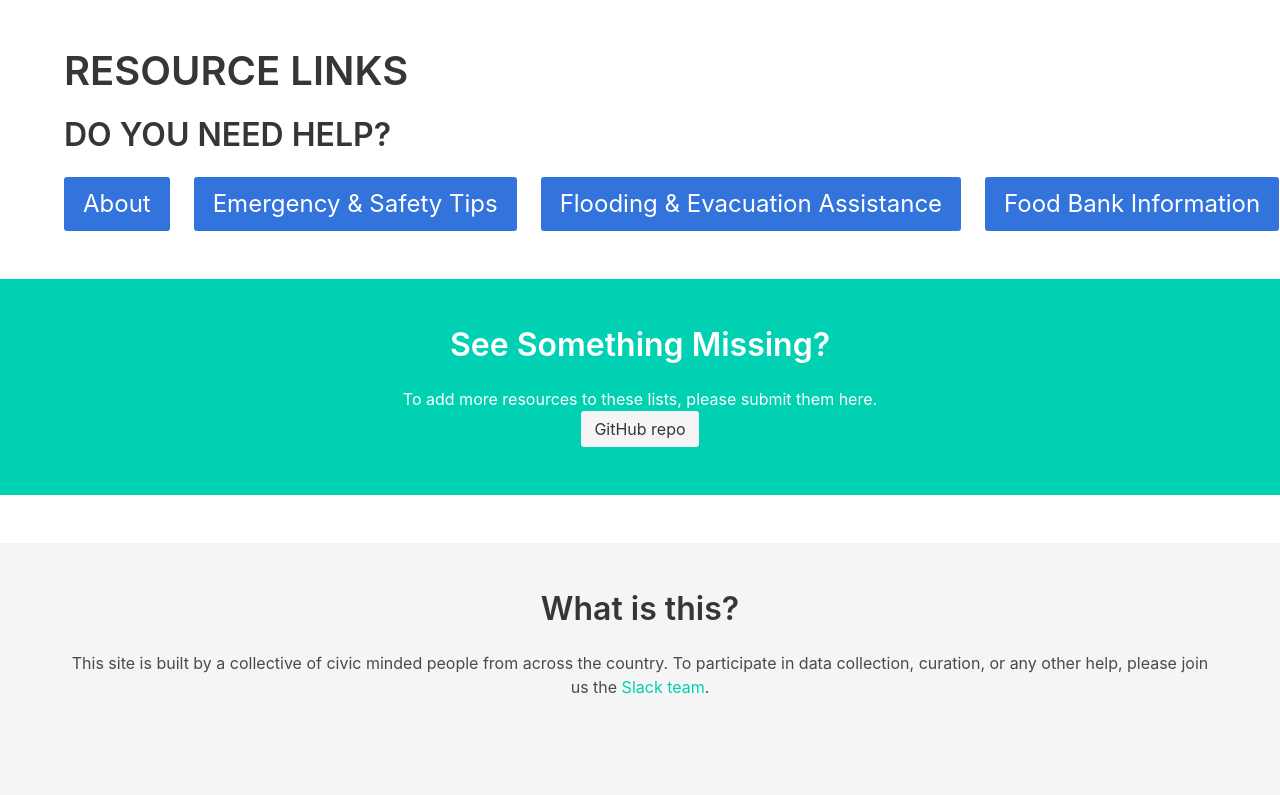
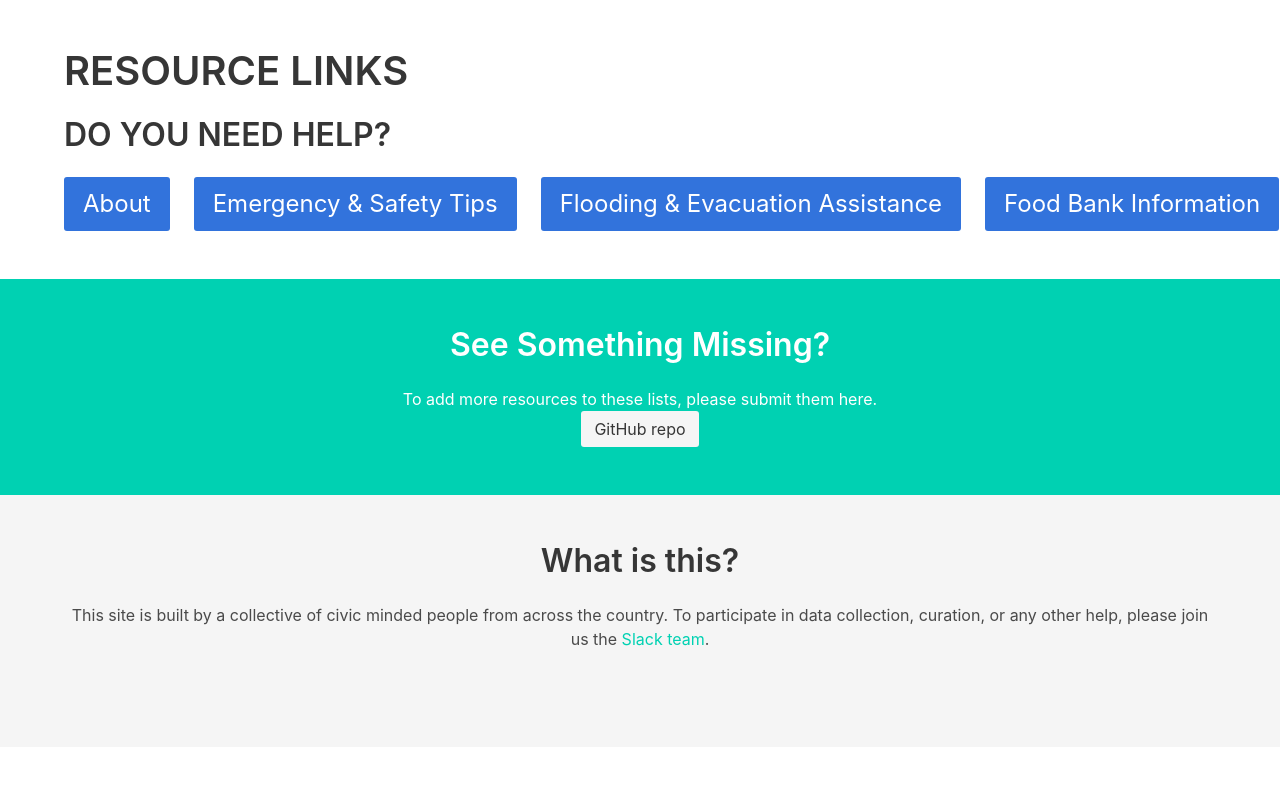
Before and after one commit to Irma-Response/irmarelief-static, a Jekyll site: the page built from index.md, in a window 1280 px wide. Shown: the part 517-1312 px from the top of the page. Built offline with Jekyll 4.4.1, drawn with Linux system fonts in a browser that asks for light colours; after the commit the page ends 1264 px from its top, so only the background shows below that.

Commit message:
fix: footer spacing

```diff
--- a/_layouts/default.html
+++ b/_layouts/default.html
@@ -53,9 +53,9 @@
 		<section class="hero is-primary is-small">
 		<div class="hero-body">
 		  <div class="container has-text-centered">
-		    <h1 class="title is-3">
+		    <h3 class="title is-3">
 		      See Something Missing?
-		    </h1>
+		    </h3>
 				<p>To add more resources to these lists, please submit them here.</p>
 		    <p><a class="button is-light" href="https://github.com/miklb/irmarelief-static/tree/master">GitHub repo</a></p>
 		  </div>
--- a/assets/css/main.scss
+++ b/assets/css/main.scss
@@ -24,8 +24,3 @@ main {
   position: relative;
   text-align: center;
 }
-
-
-.footer {
-  margin-top: 3em;
-}
```
